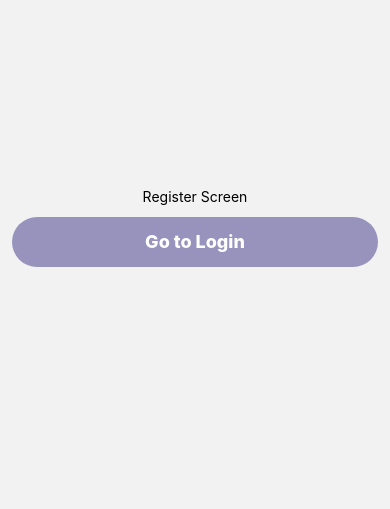
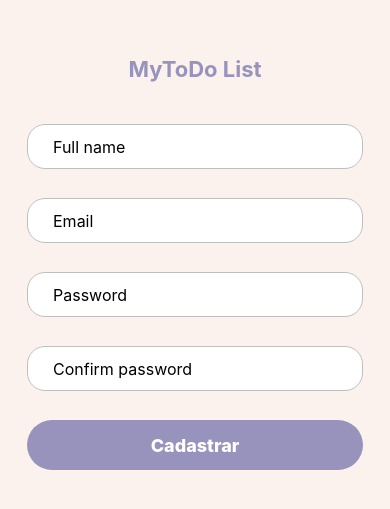
Before and after one commit to fllaviacorreia/mytodo-list, a React Native app: screen /Register in a window 390 px wide. Shown: the part 185-694 px from the top of the page. Built offline with nearby package versions, Linux system fonts and the light colour scheme.

Commit message:
up files

```diff
--- a/src/components/inputs/input/style.tsx
+++ b/src/components/inputs/input/style.tsx
@@ -7,15 +7,15 @@ export const styles = StyleSheet.create({
     alignItems: 'center',
     width: '100%',
     padding: 12,
-    marginBottom: 8,
+    marginBottom: 5,
   },
 
   input: {
     width: '100%',
-    height: 50,
+    height: 45,
     borderColor: theme.colors.gray,
     borderWidth: 1,
-    borderRadius: 25,
+    borderRadius: 18,
     paddingHorizontal: 25,
     fontSize: 16,
     backgroundColor: 'white',
@@ -23,7 +23,7 @@ export const styles = StyleSheet.create({
   error: {
     color: theme.colors.warning,
     fontSize: 16,
-    marginBottom: 8,
+    marginBottom: 2,
     width: '100%',
     paddingHorizontal: 12,
   },
--- a/src/screens/login/LoginScreen.tsx
+++ b/src/screens/login/LoginScreen.tsx
@@ -1,18 +1,27 @@
-import * as React from 'react';
 import { View, Text, Alert } from 'react-native';
 import { NativeStackNavigationProp } from '@react-navigation/native-stack';
-import { RoutesParamList } from '../../navigation/AppNavigation';
+import { RoutesParamList } from '@/navigation/AppNavigation';
 import { useNavigation } from '@react-navigation/native';
+import Button from '@/components/buttons/button';
+import Input from '@/components/inputs/input';
+import Checkbox from '@/components/checkbox';
 import { Formik } from 'formik';
 import { LoginSchema } from '@/validates/login';
-import Button from '@/components/buttons/button';
-import Input from '@/components/inputs/input';
+import { useAuth } from '@/context/AuthContext';
 import { styles } from './styles';
-import { useAuth } from '@/context/AuthContext';
-import Checkbox from '@/components/checkbox';
 
 type LoginScreenProp = NativeStackNavigationProp<RoutesParamList, "Login">;
 
+/**
+ * The LoginScreen component is responsible for rendering the login interface
+ * of the application. It utilizes the Formik library for form handling and
+ * validation, applying the LoginSchema to ensure proper input formats for email
+ * and password fields. The component provides inputs for the user's email,
+ * password, and a checkbox for "keep connected" functionality. Upon submission,
+ * the storeData function is invoked to authenticate the user using the context's
+ * login method. Navigation options are included for password recovery and user
+ * registration.
+ */
 export default function LoginScreen() {
   const navigation = useNavigation<LoginScreenProp>();
   const authContext = useAuth();
@@ -73,7 +82,7 @@ export default function LoginScreen() {
           className='transparent'
           title="Esqueci minha senha"
           onPress={() => navigation.navigate('ForgotPassword')} />
-        {/* <Button className='warning' title="Criar conta" onPress={() => navigation.navigate('Register')} /> */}
+        <Button className='warning' title="Esqueci meus dados" onPress={() => navigation.navigate('Register')} />
       </View>
     </View>
   );
--- a/src/screens/register/RegisterScreen.tsx
+++ b/src/screens/register/RegisterScreen.tsx
@@ -1,22 +1,85 @@
-import * as React from 'react';
-import { View, Text } from 'react-native';
-import { NativeStackNavigationProp } from '@react-navigation/native-stack';
-import { RoutesParamList } from '@/navigation/AppNavigation';
-import { useNavigation } from '@react-navigation/native';
+import { View, Text, Alert, KeyboardAvoidingView } from 'react-native';
 import Button from '@/components/buttons/button';
+import Input from '@/components/inputs/input';
+import { Formik } from 'formik';
+import { RegisterSchema } from '@/validates/register';
+import { useAuth } from '@/context/AuthContext';
+import {styles} from './styles';
 
-type registerScreenProp = NativeStackNavigationProp<RoutesParamList, "Register">;
+/**
+ * The RegisterScreen component is responsible for rendering the registration
+ * interface of the application. It uses the Formik library for form handling
+ * and validation, applying the RegisterSchema to ensure proper input formats
+ * for name, email, password, and confirm password fields. The component
+ * provides inputs for the user's full name, email, password, and a confirm
+ * password field. Upon submission, the storeData function is invoked to
+ * register the user using the context's register method. It also displays
+ * error messages for any validation issues detected in the input fields.
+ */
+export default function RegisterScreen() {
+  const authContext = useAuth();
 
-export default function RegisterScreen() {
-    const navigation = useNavigation<registerScreenProp>();
+  const storeData = async (value: {name: string, email: string; password: string}) => {
+    try {
+      await authContext.register(value.name, value.email, value.password);
+    } catch (e) {
+      console.error('Error storing data', e);
+      Alert.alert("Erro", "Ocorreu um erro ao salvar o perfil.");
+    }
+  };
+
+
   return (
-    <View style={{ flex: 1, alignItems: 'center', justifyContent: 'center' }}>
-      <Text>Register Screen</Text>
-      <Button
-        title="Go to Login"
-        className='primary'
-        onPress={() => navigation.navigate('Login')}
-      />
+    <View style={styles.container} >
+      <Formik
+        initialValues={{name:'', email: '', password: '', confirmPassword: ''}}
+        validationSchema={RegisterSchema}
+        onSubmit={async (values) => {
+          await storeData(values); // Save session data
+        }}
+      >
+        {({ handleChange, handleBlur, handleSubmit, values, errors, touched }) => (
+          <KeyboardAvoidingView style={styles.form} enabled behavior='padding'>
+            <Text style={styles.title}>MyToDo List</Text>
+            <Input
+              placeholder="Full name"
+              onChangeText={handleChange('name')}
+              onBlur={handleBlur('name')}
+              value={values.name}
+              error={touched.name ? errors.name : ""}
+            />
+            <Input
+              placeholder="Email"
+              onChangeText={handleChange('email')}
+              keyboardType='email-address'
+              onBlur={handleBlur('email')}
+              value={values.email}
+              error={touched.email ? errors.email : ""}
+            />
+            <Input
+              placeholder="Password"
+              onChangeText={handleChange('password')}
+              onBlur={handleBlur('password')}
+              value={values.password}
+              secureTextEntry
+              error={touched.password ? errors.password : ""}
+            />
+            <Input
+              placeholder="Confirm password"
+              onChangeText={handleChange('confirmPassword')}
+              onBlur={handleBlur('confirmPassword')}
+              value={values.confirmPassword}
+              secureTextEntry
+              error={touched.confirmPassword ? errors.confirmPassword : ""}
+            />
+            <Button
+              className='primary'
+              title="Cadastrar"
+              onPress={handleSubmit as any}
+            />
+          </KeyboardAvoidingView>
+        )}
+      </Formik>
     </View>
   );
 }
--- /dev/null
+++ b/src/screens/register/styles.tsx
@@ -0,0 +1,28 @@
+import { StyleSheet } from "react-native";
+import theme from "theme";
+
+export const styles = StyleSheet.create(
+    {
+        container: {
+            flex:1,
+            justifyContent: 'space-between',
+            alignItems: 'center',
+            backgroundColor: theme.colors.background,
+            width: '100%',
+            paddingHorizontal: 15
+        },
+        form:{
+            width: "100%",
+            height: "80%",
+            justifyContent: 'flex-end',
+        },
+        title:{
+            fontSize: 22,
+            fontWeight: 'bold',
+            width: "100%",
+            textAlign: 'center',
+            marginBottom: 30,
+            color: theme.colors.primary
+        },
+    }
+)
--- /dev/null
+++ b/src/validates/register.ts
@@ -0,0 +1,18 @@
+import { object, string } from 'yup';
+
+export const RegisterSchema = object({
+  name: string().trim().required("Nome é obrigatório."),
+  email: string()
+    .email("Formato de e-mail inválido.")
+    .trim()
+    .required("E-mail é obrigatório."),
+  password: string()
+    .min(6, "Necessário possuir mínimo de 8 caracteres.")
+    .trim()
+    .required("Senha é obrigatório."),
+    confirmPassword: string()
+    .min(6, "Necessário possuir mínimo de 8 caracteres.")
+    .trim()
+    .equals(['password'], "As senhas devem ser iguais.")
+    .required("Confirmação de senha é obrigatório.")
+});
```
Also changed, not shown: src/navigation/BottomNavigation.tsx (+5 -5 lines), src/screens/profile/ProfileScreen.tsx (renamed from src/screens/ProfileScreen.tsx), src/screens/tasks/HomeScreen.tsx (renamed from src/screens/HomeScreen.tsx), src/screens/tasks/details/DetailsScreen.tsx (renamed from src/screens/DetailsScreen.tsx), src/screens/tasks/finished/CompletedScreen.tsx (renamed from src/screens/CompletedScreen.tsx), src/screens/tasks/new/NewTaskScreen.tsx (renamed from src/screens/NewTaskScreen.tsx).
